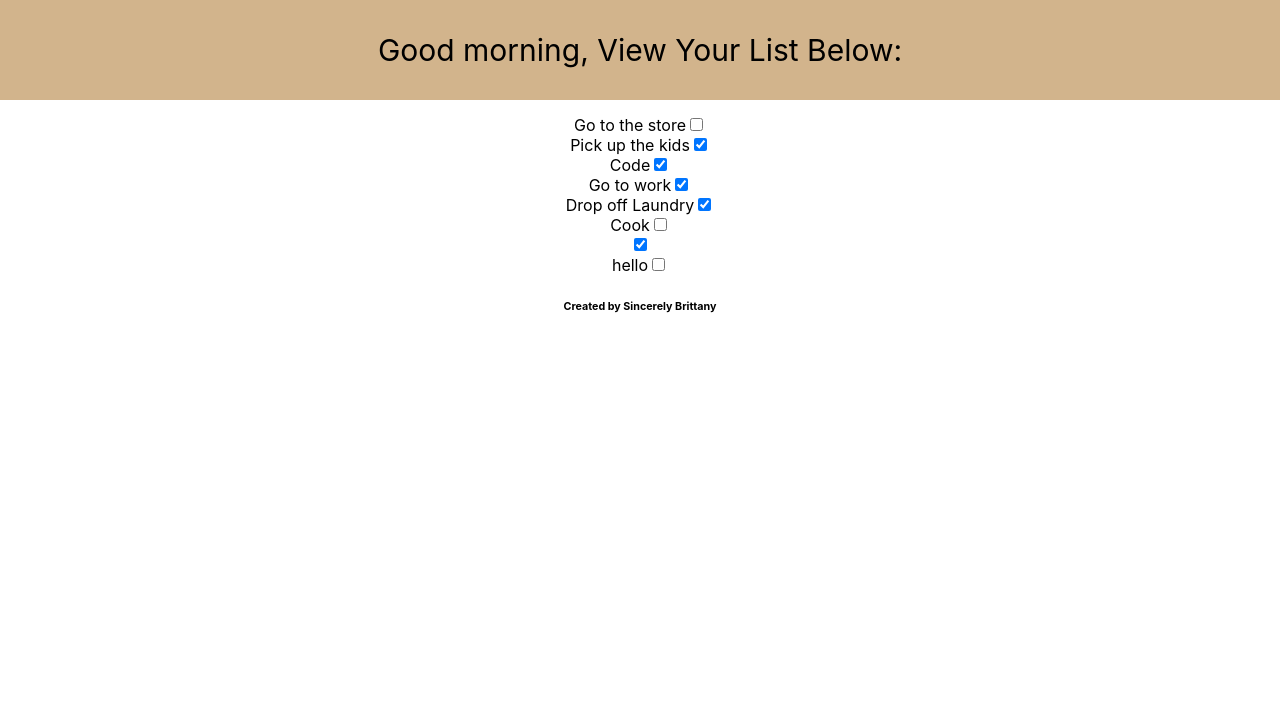
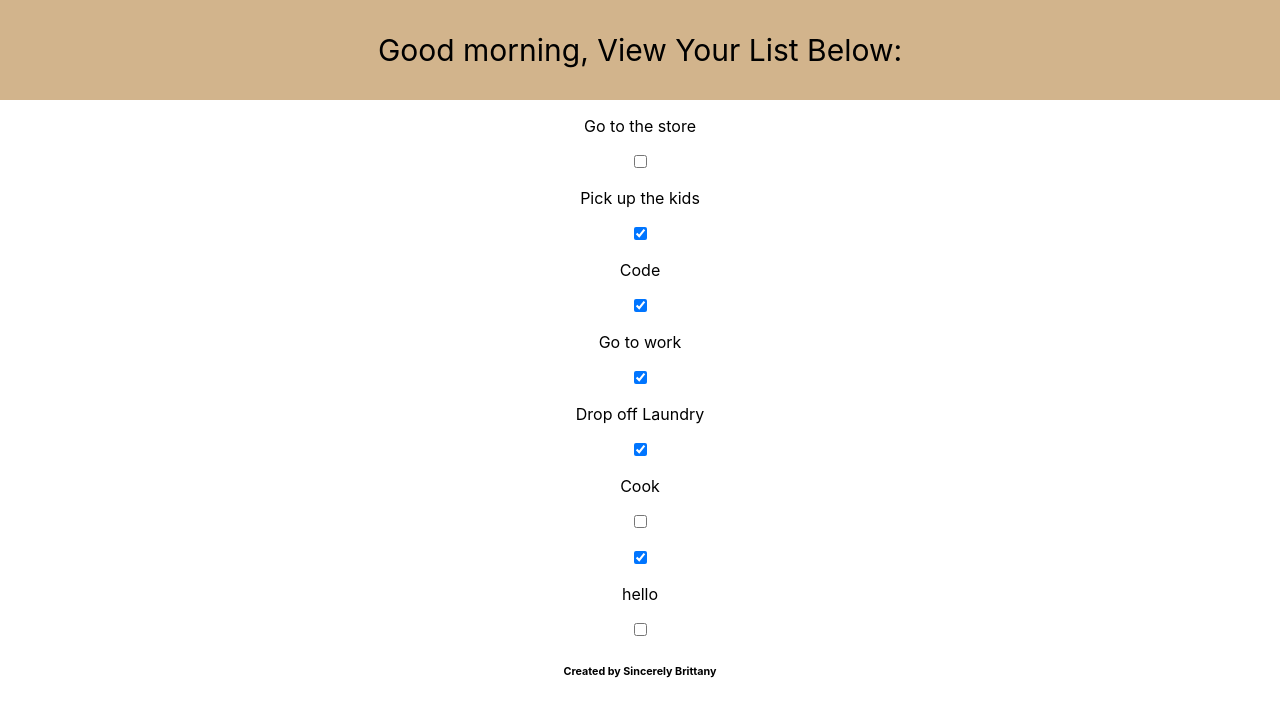
Before and after one commit to SincerelyBrittany/react-simple-todo-application, a React (Create React App) app: page / in a window 1280 px wide. Shown: the top 716 px of the page. Built offline with nearby package versions, Linux system fonts and the light colour scheme.

Commit message:
sets up todo - need to update onchange function

```diff
--- a/src/Components/ListContainer.js
+++ b/src/Components/ListContainer.js
@@ -12,13 +12,33 @@ export default class ListContainer extends Component {
     }
 
     handleChange(id){
-        console.log("Changed", id)
+        // console.log(id)
+        this.setState(state => {
+            // console.log(state.todos.id)
+            state.todos.map(todo => {
+                if (todo.id === id){
+                    console.log(todo)
+                }
+            })
+        })
+        // console.log("Changed", id)
+        // this.setState(prevState => {
+        //     const updateTodos = prevState.todos.map(todo => {
+        //         if (todo.id === id){
+        //             //console.log(todo.completed)
+        //             todo.completed = !todo.completed
+        //         }
+        //         return todo
+        //     })
+        //     return {
+        //         todos: updateTodos
+        //     }
+        // })
     }
 
     render(){
-        const todoComponents = this.state.todos.map(todo => {
-            // console.log(todo.id)
-           return < TodoItem key={todo.id} todo={todo} handleChange={this.handleChange}  />
+        const todoComponents = this.state.todos.map(item => {
+           return < TodoItem key={item.id} todo={item} handleChange={this.handleChange}  />
         })
         // const todoComponents = todoData.map(todo => {
         //     // console.log(todo.id)
@@ -27,9 +47,6 @@ export default class ListContainer extends Component {
         return(
             <div className="todo-list">
                 {todoComponents}
-            {/* < TodoItem />
-            < TodoItem />
-            < TodoItem /> */}
             </div>
         )
     }
--- a/src/Components/TodoItem.js
+++ b/src/Components/TodoItem.js
@@ -17,8 +17,8 @@ export default class TodoItem extends Component{
             <div className="todo-item">
                 {/* <p style={{display: !this.props.todo && "none"}}>{this.props.todo}</p> */}
                 {/* <p>{this.props.todo}</p> */}
-                {this.props.todo.todo}
-            <input type="checkbox" checked={this.props.todo.completed} onChange={() => console.log("chenged")}/>
+                <p>{this.props.todo.todo} </p>
+            <input type="checkbox" checked={this.props.todo.completed} onChange={() => this.props.handleChange(this.props.todo.id)}/>
             </div>
         )
     }
```
